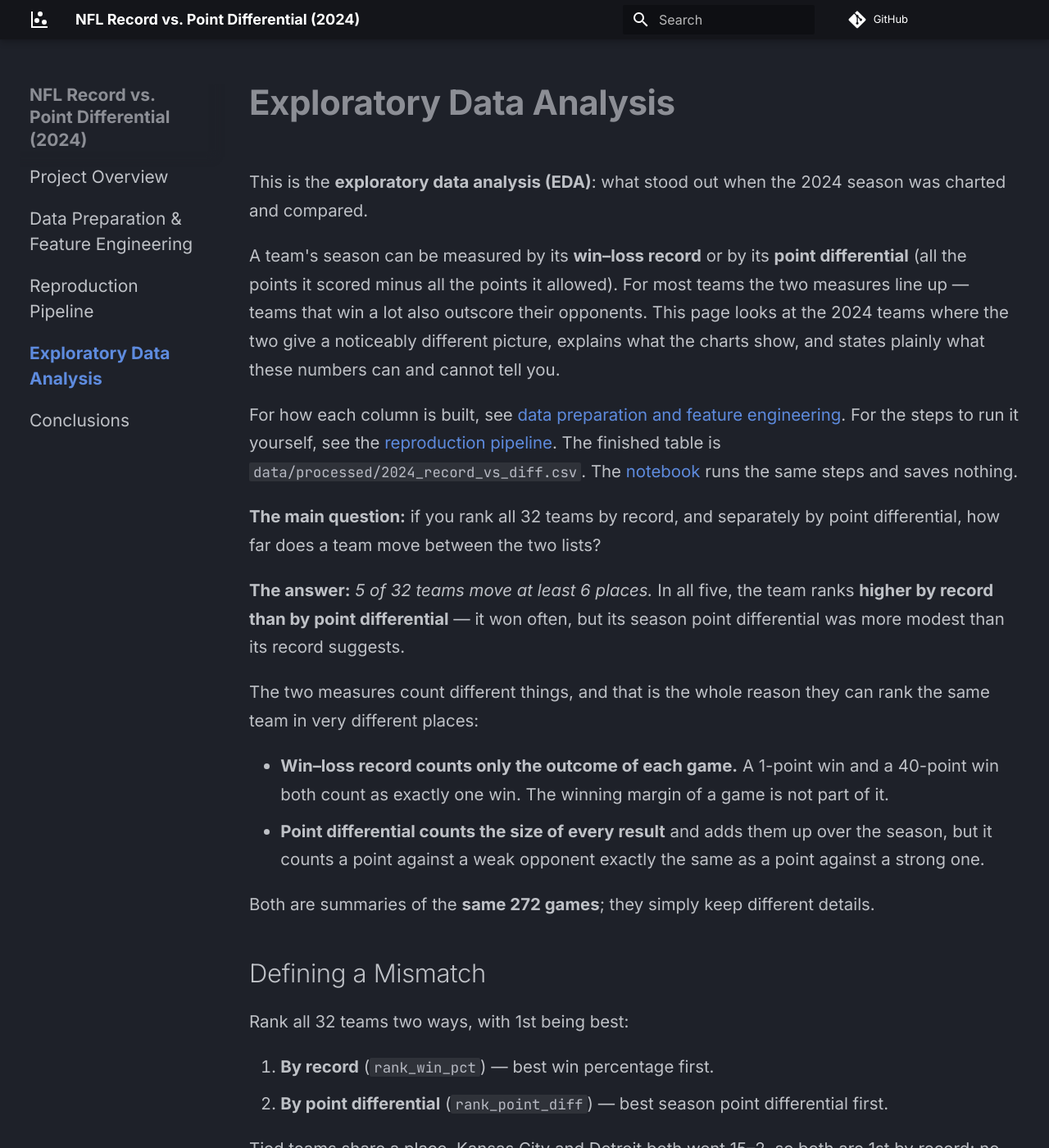
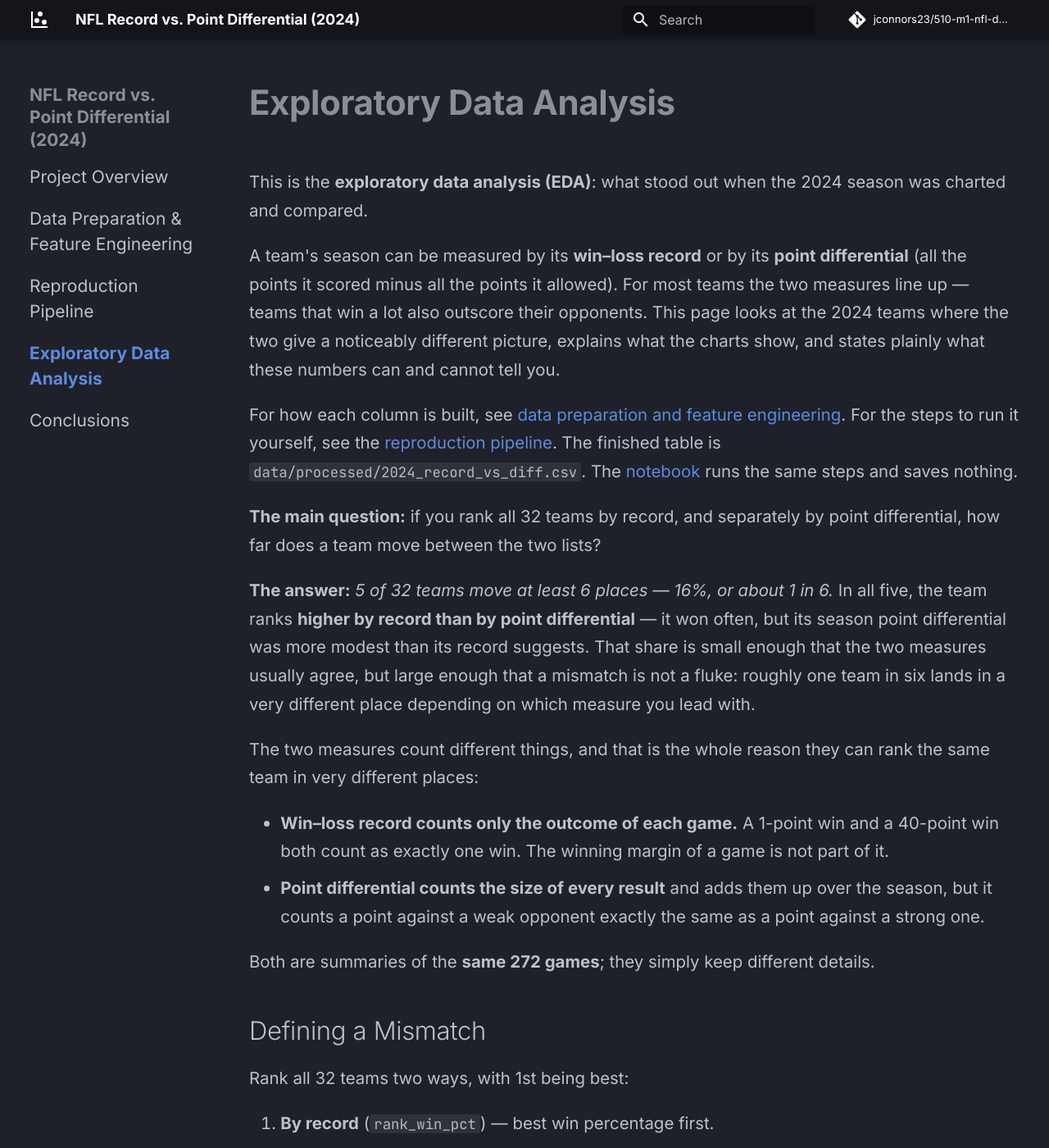
Before and after one commit to jconnors23/510-m1-nfl-data-storytelling, an MkDocs documentation site: the page built from docs/exploratory-data-analysis.md, in a window 1280 px wide and 1400 px high. Shown: the whole window at 82% size. Built offline with MkDocs 1.6.1 and Material for MkDocs 9.7.7, drawn with Linux system fonts in a browser that asks for light colours; comment, search, counter and statistics services are not loaded; some of the changed text lies outside the part shown.

````diff
--- a/docs/exploratory-data-analysis.md
+++ b/docs/exploratory-data-analysis.md
@@ -13,7 +13,7 @@ For how each column is built, see [data preparation and feature engineering](fea
 
 **The main question:** if you rank all 32 teams by record, and separately by point differential, how far does a team move between the two lists?
 
-**The answer:** *5 of 32 teams move at least 6 places.* In all five, the team ranks **higher by record than by point differential** — it won often, but its season point differential was more modest than its record suggests.
+**The answer:** *5 of 32 teams move at least 6 places — 16%, or about 1 in 6.* In all five, the team ranks **higher by record than by point differential** — it won often, but its season point differential was more modest than its record suggests. That share is small enough that the two measures usually agree, but large enough that a mismatch is not a fluke: roughly one team in six lands in a very different place depending on which measure you lead with.
 
 The two measures count different things, and that is the whole reason they can rank the same team in very different places:
 
@@ -33,9 +33,9 @@ Tied teams share a place. Kansas City and Detroit both went 15–2, so both are
 
 A team is a **mismatch** when it sits **at least 6 places apart** on the two lists (about a fifth of a 32-team league). Six is simply the cutoff chosen so that small, one- or two-place differences are not counted. Both lists are valid summaries; the gap just flags where they diverge. This covers the whole regular season: 18 weeks, 17 games per team, taken as one finished period.
 
-Across all 32 teams, the typical move between the two lists is small — **about 3 places** (average 2.9, middle value 2.5). The mismatch cutoff sits at 6. The chart below shows the full spread: most teams sit at a gap of 0–5, and only five reach 6 or more.
+Across all 32 teams, the typical move between the two lists is small — the **average gap is 2.9 places**. The mismatch cutoff sits at 6. The chart below shows the full spread: most teams sit at a gap of 0–5, and only five reach 6 or more.
 
-![Bar chart counting how many teams fall at each ranking-gap value from 0 to 10. Bars up to 5 are gray; bars at 6 and above are red, with a dashed line marking the mismatch cutoff of 6.](figures/rank-gap-distribution.png)
+![Bar chart counting how many teams fall at each ranking-gap value from 0 to 10. Bars up to 5 are gray; bars at 6 and above are red, with a dashed line marking the mismatch cutoff of 6. A dashed reference line marks the average gap (2.9), and a callout notes that 5 of 32 teams (16%) are mismatches.](figures/rank-gap-distribution.png)
 
 ```mermaid
 flowchart TD
@@ -127,6 +127,6 @@ The responsible practice is to **show more than one measure, name what each leav
 
 - Record and point differential are two summaries of the **same 272 games**; each counts a different detail.
 - **Neither number, on its own, is how good a team was.** Opponent, injuries, close games, and late scoring are outside both.
-- The 2024 mismatch group is *five teams, all ranking higher by record than by point differential.* The sharpest same-record contrast is **KC 15–2 vs DET 15–2**.
+- The 2024 mismatch group is *five teams — 16% of the league, about 1 in 6 — all ranking higher by record than by point differential.* The sharpest same-record contrast is **KC 15–2 vs DET 15–2**.
 
 **See also:** [data preparation and feature engineering](feature-engineering.md) · [reproduction pipeline](reproduction-pipeline.md) · [conclusions](conclusions.md) · [README](../README.md) · [walkthrough](../notebooks/2024-ranking-walkthrough.ipynb)
--- a/docs/stylesheets/extra.css
+++ b/docs/stylesheets/extra.css
@@ -1,8 +1,4 @@
 /* Slightly larger, more readable body text across the site. */
-:root {
-  --md-typeset-font-size: 0.9rem;
-}
-
 .md-typeset {
   font-size: 1.02rem;
   line-height: 1.7;
@@ -56,7 +52,7 @@
   background-color: rgba(255, 255, 255, 0.08);
 }
 
-/* -- Left navigation: larger, clearer link text -- */
+/* Left navigation: larger, clearer link text. */
 .md-nav {
   font-size: 0.9rem;
 }
--- a/mkdocs.yml
+++ b/mkdocs.yml
@@ -6,6 +6,9 @@ site_description: >-
 # social-card / preview metadata; without it those point at the wrong place.
 site_url: https://jconnors23.github.io/510-m1-nfl-data-storytelling/
 repo_url: https://github.com/jconnors23/510-m1-nfl-data-storytelling
+# Labels the repository button in the site header so the code is one click away
+# from every page.
+repo_name: jconnors23/510-m1-nfl-data-storytelling
 docs_dir: docs
 
 # Docs pages link to repo-tree files that live outside docs_dir on purpose
````
Also changed, not shown: README.md (+2 -0 lines), design-manifest.md (added, +30 -0 lines), docs/conclusions.md (+2 -2 lines), docs/index.md (+6 -2 lines), docs/reproduction-pipeline.md (+1 -1 lines), data/figures/engineered-features.png, data/figures/rank-gap-distribution.png, 2 other files.
